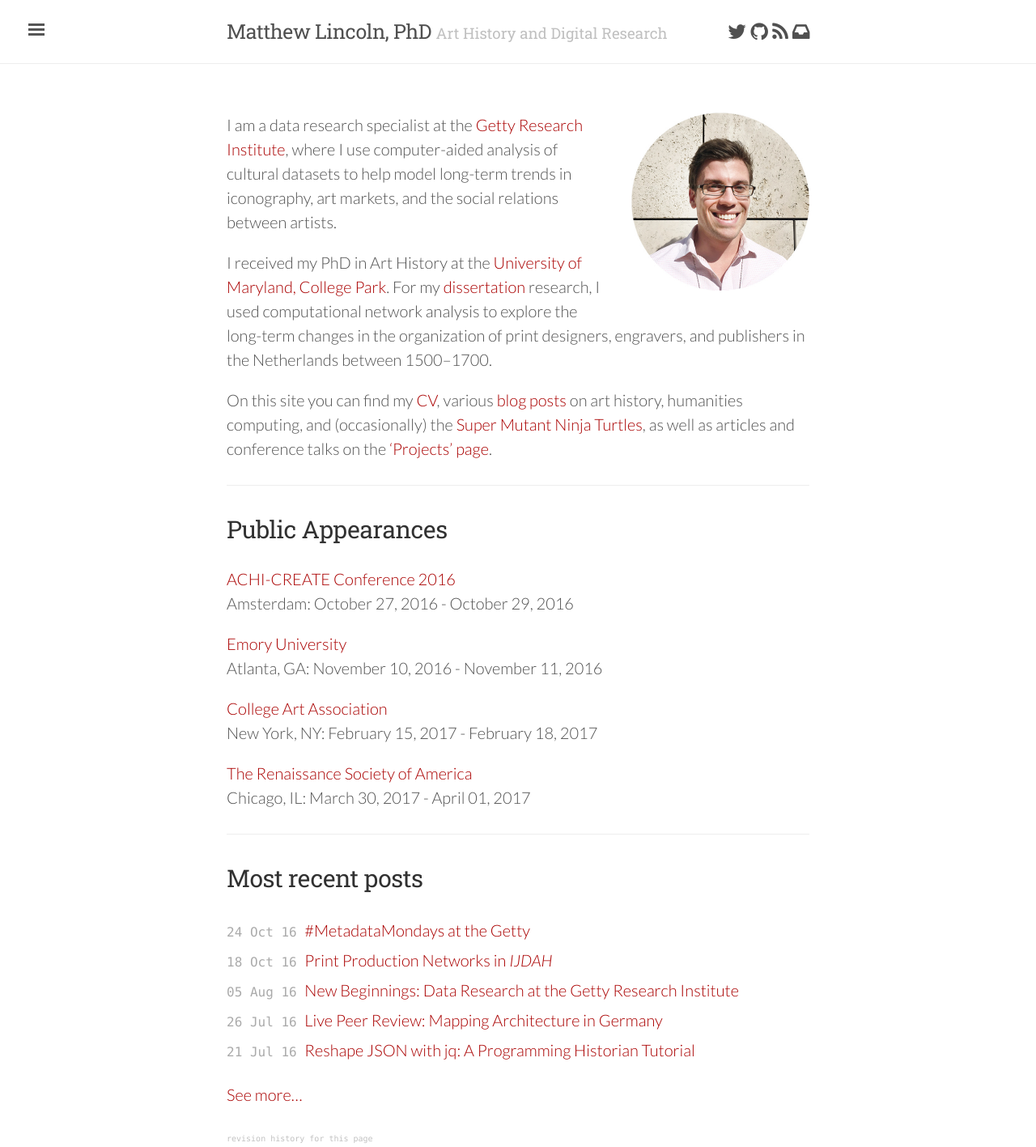
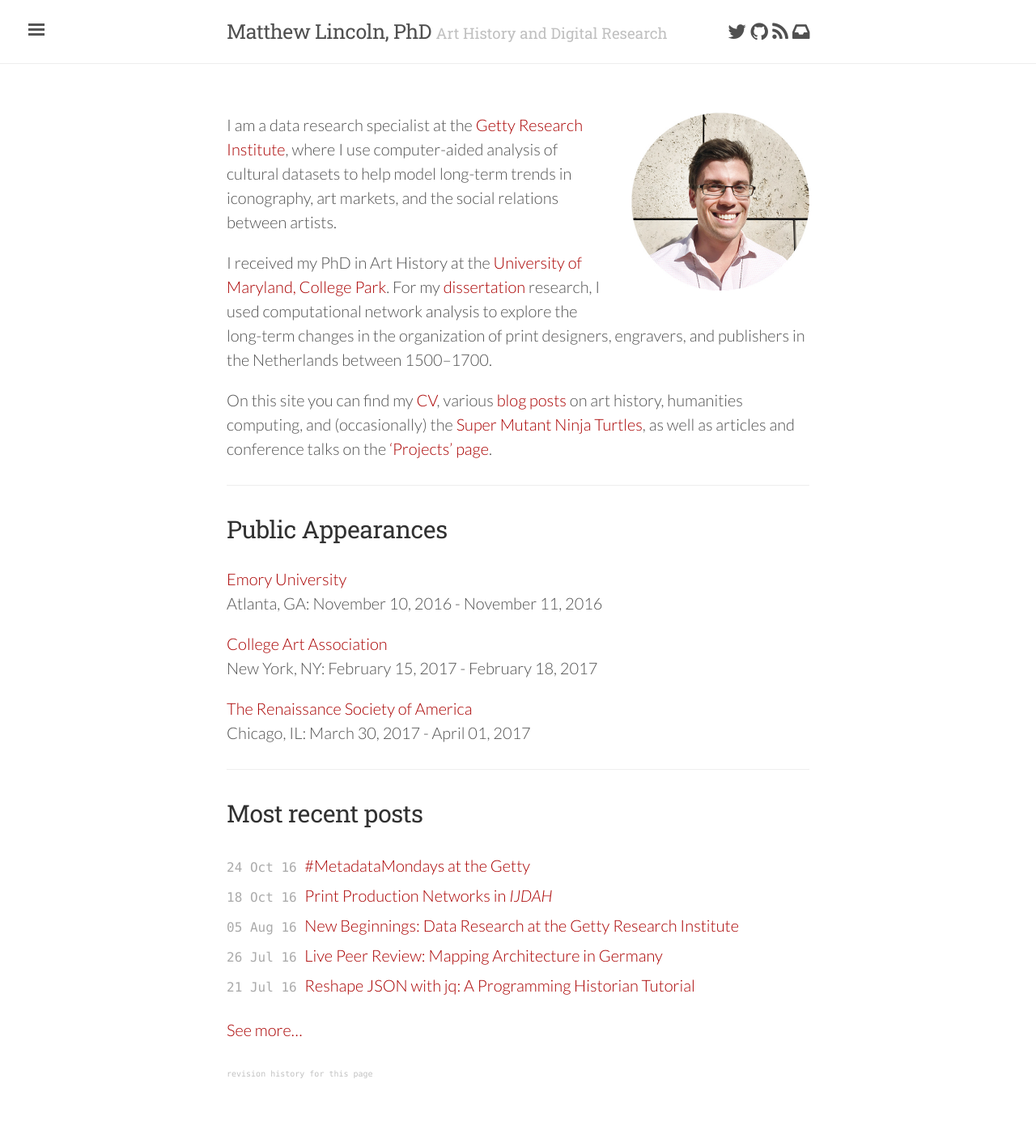
Before and after one commit to mdlincoln/mdlincoln.github.io, a Jekyll site: the page built from index.md, in a window 1280 px wide. Shown: the whole page at 81% size. Built offline with Jekyll 4.4.1, drawn with Linux system fonts in a browser that asks for light colours; nearby versions of some CDN libraries; after the commit the page ends 1337 px from its top, so only the background shows below that.

Commit message:
CREATE conference done

```diff
--- a/_data/travel.yaml
+++ b/_data/travel.yaml
@@ -1,8 +1,3 @@
-- venue: ACHI-CREATE Conference 2016
-  location: Amsterdam
-  url: http://www.create.humanities.uva.nl/cfp-achi-create-conference-2016/
-  datestart: 2016-10-27 00:00:00 -0500
-  dateend: 2016-10-29 00:00:00 -0500
 - venue: College Art Association
   location: New York, NY
   url: http://www.collegeart.org/conference/
```
